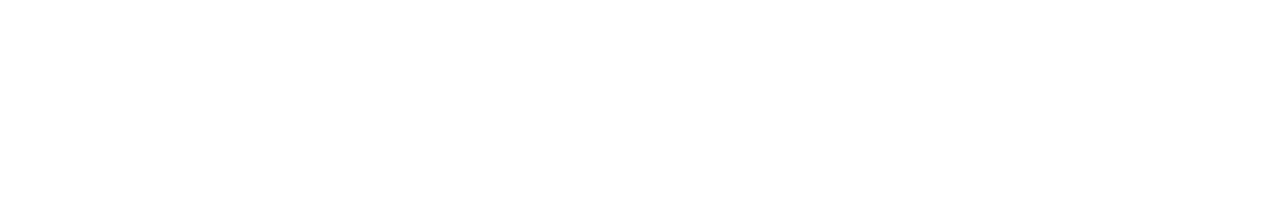
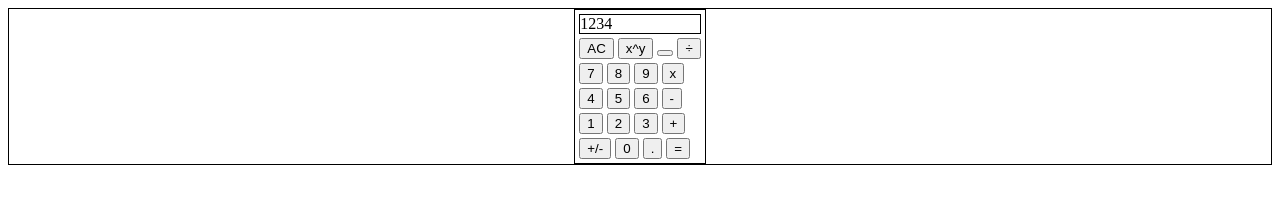
Before and after one commit to jcampbell57/odin-calculator, a plain HTML site: page index.html in a window 1280 px wide. Drawn offline with Linux system fonts and the light colour scheme.

Commit message:
added html buttons and barebones css styling

```diff
--- a/index.html
+++ b/index.html
@@ -12,7 +12,37 @@
     <div class="header"></div>
     <div class="body">
         <div class="calculator">
-
+            <div class="display">1234</div>
+            <div class="row">
+                <button class = "number">AC</button>
+                <button class = "number">x^y</button>
+                <button class = "number"></button>
+                <button class = "operation">÷</button>
+            </div>
+            <div class="row">
+                <button class = "number">7</button>
+                <button class = "number">8</button>
+                <button class = "number">9</button>
+                <button class = "operation">x</button>
+            </div>
+            <div class="row">
+                <button class = "number">4</button>
+                <button class = "number">5</button>
+                <button class = "number">6</button>
+                <button class = "operation">-</button>
+            </div>
+            <div class="row">
+                <button class = "number">1</button>
+                <button class = "number">2</button>
+                <button class = "number">3</button>
+                <button class = "operation">+</button>
+            </div>
+            <div class="row">
+                <button class = "number">+/-</button>
+                <button class = "number">0</button>
+                <button class = "number">.</button>
+                <button class = "operation">=</button>
+            </div>
         </div>
     </div>
     <div class="footer"></div>
--- a/styles.css
+++ b/styles.css
@@ -0,0 +1,23 @@
+.body {
+    display: flex;
+    height: auto;
+    border: 1px solid black;
+    justify-content: center;
+    align-items: center;
+}
+
+.calculator {
+    display: flex;
+    flex-direction: column;
+    padding: 4px;
+    gap: 4px;
+    border: 1px solid black;
+}
+
+.display {
+    border: 1px solid black;
+}
+
+button {
+    width: auto;
+}
```
